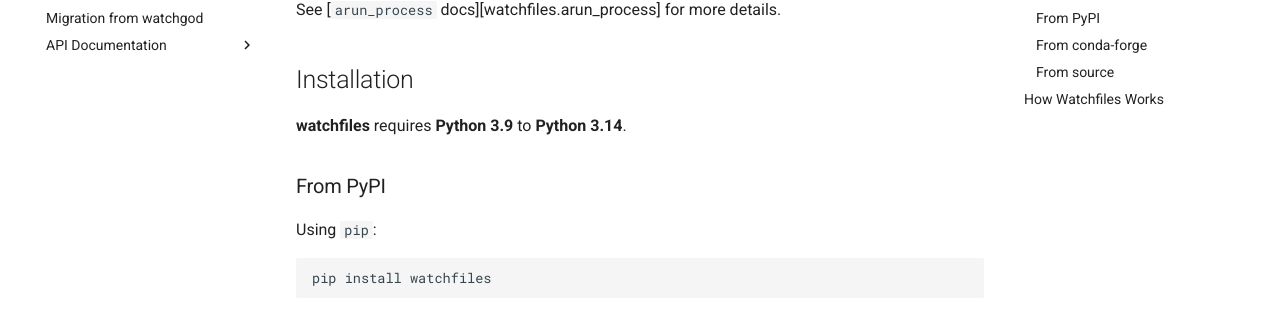
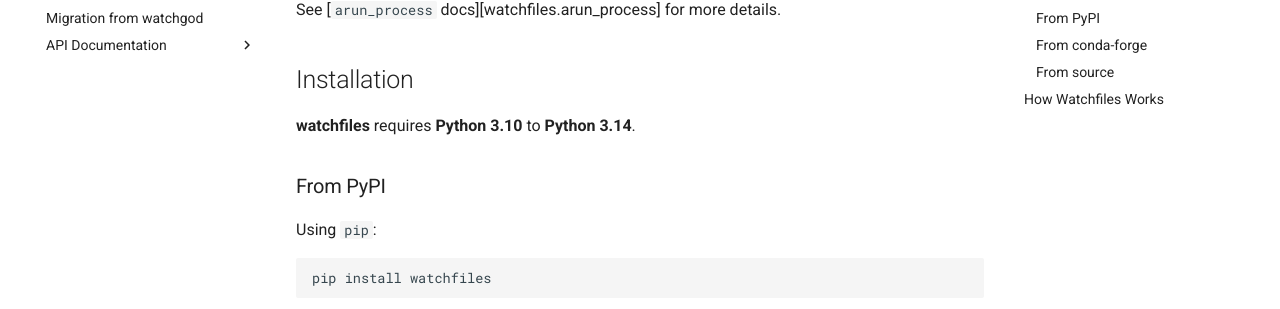
Before and after one commit to samuelcolvin/watchfiles, an MkDocs documentation site: the page built from docs/index.md, in a window 1280 px wide and 900 px high, scrolled down 1465 px. Shown: the part 144-453 px from the top of the window. Built offline with MkDocs 1.6.1 and Material for MkDocs 9.7.7, drawn with Linux system fonts in a browser that asks for light colours; comment, search, counter and statistics services are not loaded.

Commit message:
Drop Python 3.9 support (EOL)
Active support for Python 3.9 ended on Apr 2024 and security support ended on Oct 2025.
This change helps with Python 3.15 update because PyO3's new versions doesn't support Python 3.9

```diff
--- a/docs/index.md
+++ b/docs/index.md
@@ -72,7 +72,7 @@
 
 ## Installation
 
-**watchfiles** requires **Python 3.9** to **Python 3.14**.
+**watchfiles** requires **Python 3.10** to **Python 3.14**.
 
 ### From PyPI
 
--- a/pyproject.toml
+++ b/pyproject.toml
@@ -4,7 +4,7 @@
 
 [project]
 name = "watchfiles"
-requires-python = ">=3.9"
+requires-python = ">=3.10"
 description = "Simple, modern and high performance file watching and code reload in python."
 authors = [{ name = "Samuel Colvin", email = "s@muelcolvin.com" }]
 dependencies = ["anyio>=3.0.0"]
@@ -14,7 +14,6 @@
     "Programming Language :: Python",
     "Programming Language :: Python :: 3",
     "Programming Language :: Python :: 3 :: Only",
-    "Programming Language :: Python :: 3.9",
     "Programming Language :: Python :: 3.10",
     "Programming Language :: Python :: 3.11",
     "Programming Language :: Python :: 3.12",
@@ -89,7 +88,7 @@
 
 [tool.ruff]
 line-length = 120
-target-version = "py39"
+target-version = "py310"
 lint.mccabe = { max-complexity = 14 }
 lint.extend-select = ["Q", "RUF100", "C90", "UP", "I"]
 lint.flake8-quotes = { inline-quotes = "single", multiline-quotes = "double" }
```
Also changed, not shown: README.md (+1 -1 lines), 2 other files.
